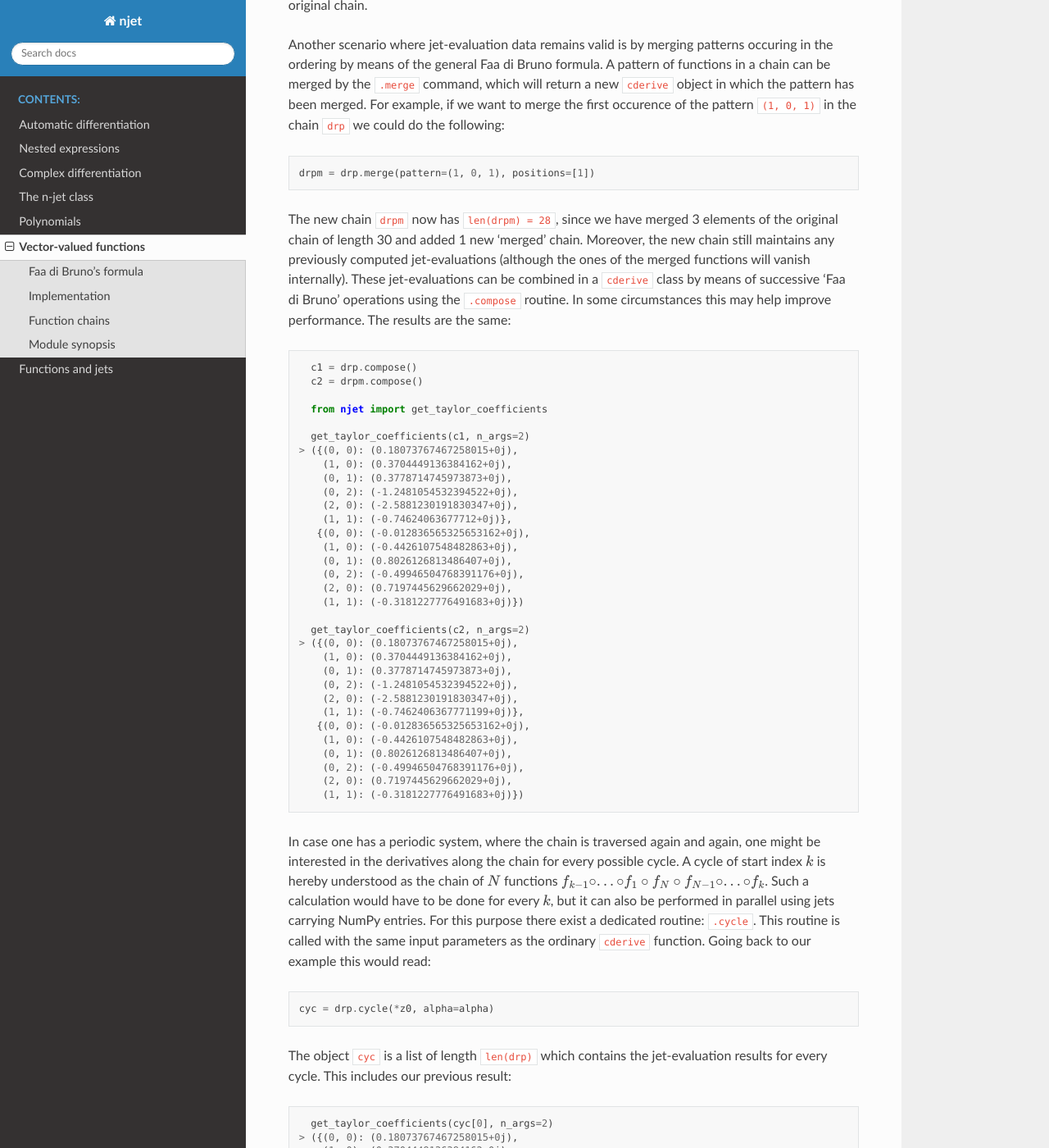
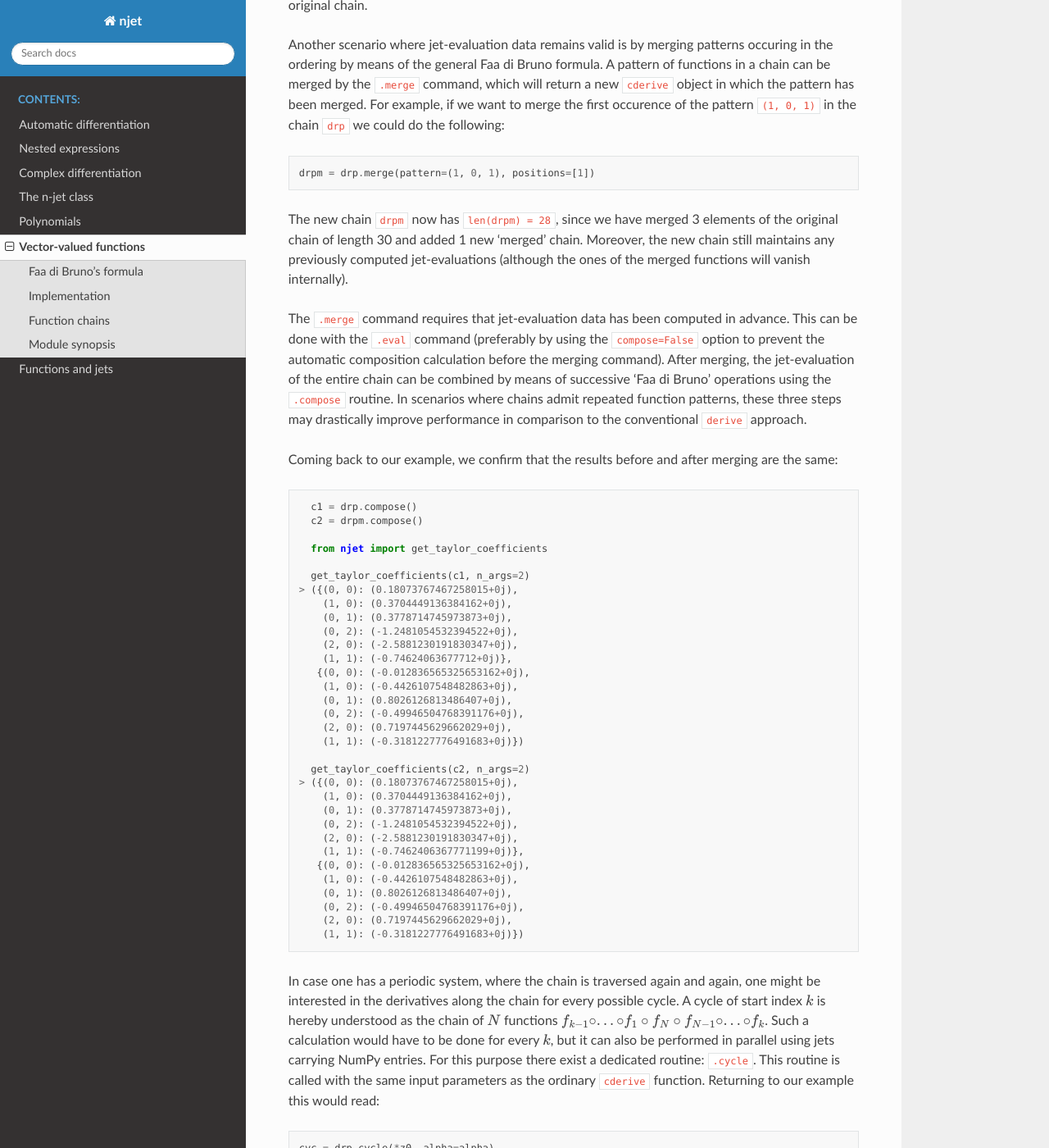
Before and after one commit to mtitze/njet, a Sphinx documentation site: the page built from docs/source/extras.rst, in a window 1280 px wide and 1400 px high, scrolled down 5312 px. Shown: the whole window at 82% size. Built offline with Sphinx 7.4.7 and the Read the Docs theme 2.0.0, drawn with Linux system fonts in a browser that asks for light colours.

```diff
--- a/docs/source/extras.rst
+++ b/docs/source/extras.rst
@@ -230,7 +230,11 @@
     drpm = drp.merge(pattern=(1, 0, 1), positions=[1])
 
 The new chain ``drpm`` now has ``len(drpm) = 28``, since we have merged 3 elements of the original
-chain of length 30 and added 1 new 'merged' chain. Moreover, the new chain still maintains any previously computed jet-evaluations (although the ones of the merged functions will vanish internally). These jet-evaluations can be combined in a ``cderive`` class by means of successive 'Faa di Bruno' operations using the ``.compose`` routine. In some circumstances this may help improve performance. The results are the same:
+chain of length 30 and added 1 new 'merged' chain. Moreover, the new chain still maintains any previously computed jet-evaluations (although the ones of the merged functions will vanish internally).
+
+The ``.merge`` command requires that jet-evaluation data has been computed in advance. This can be done with the ``.eval`` command (preferably by using the ``compose=False`` option to prevent the automatic composition calculation before the merging command). After merging, the jet-evaluation of the entire chain can be combined by means of successive 'Faa di Bruno' operations using the ``.compose`` routine. In scenarios where chains admit repeated function patterns, these three steps may drastically improve performance in comparison to the conventional ``derive`` approach.
+
+Coming back to our example, we confirm that the results before and after merging are the same:
 
 .. code-block:: python
 
@@ -269,7 +273,7 @@
 
 In case one has a periodic system, where the chain is traversed again and again, one might
 be interested in the derivatives along the chain for every possible cycle. A cycle of start index :math:`k` is hereby understood as the chain of :math:`N` functions :math:`f_{k - 1} \circ ... \circ f_1 \circ f_N \circ f_{N - 1} \circ ... \circ f_k`.
-Such a calculation would have to be done for every :math:`k`, but it can also be performed in parallel using jets carrying NumPy entries. For this purpose there exist a dedicated routine: ``.cycle``. This routine is called with the same input parameters as the ordinary ``cderive`` function. Going back to our example this would read:
+Such a calculation would have to be done for every :math:`k`, but it can also be performed in parallel using jets carrying NumPy entries. For this purpose there exist a dedicated routine: ``.cycle``. This routine is called with the same input parameters as the ordinary ``cderive`` function. Returning to our example this would read:
 
 .. code-block:: python
 
```
Also changed, not shown: 1 other file.
